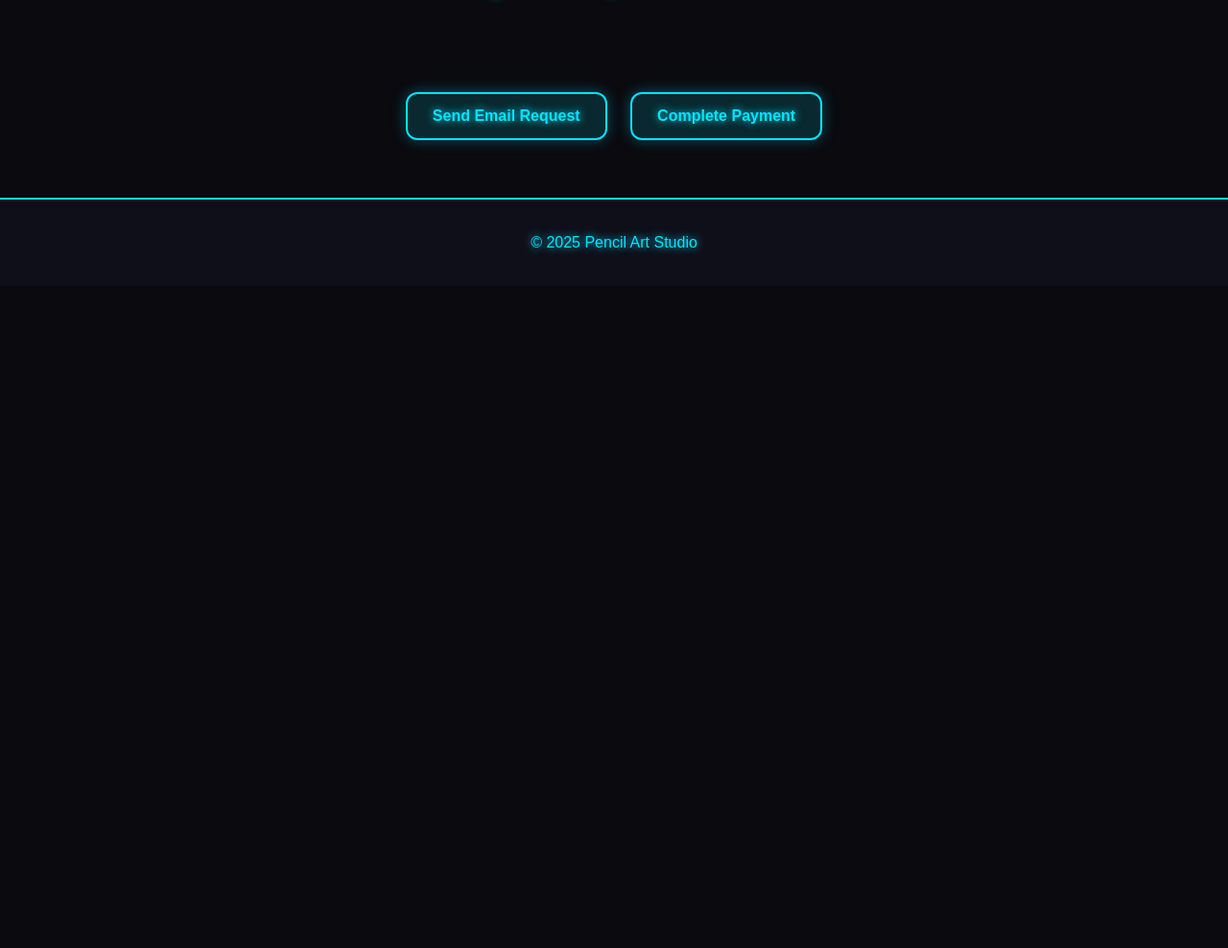
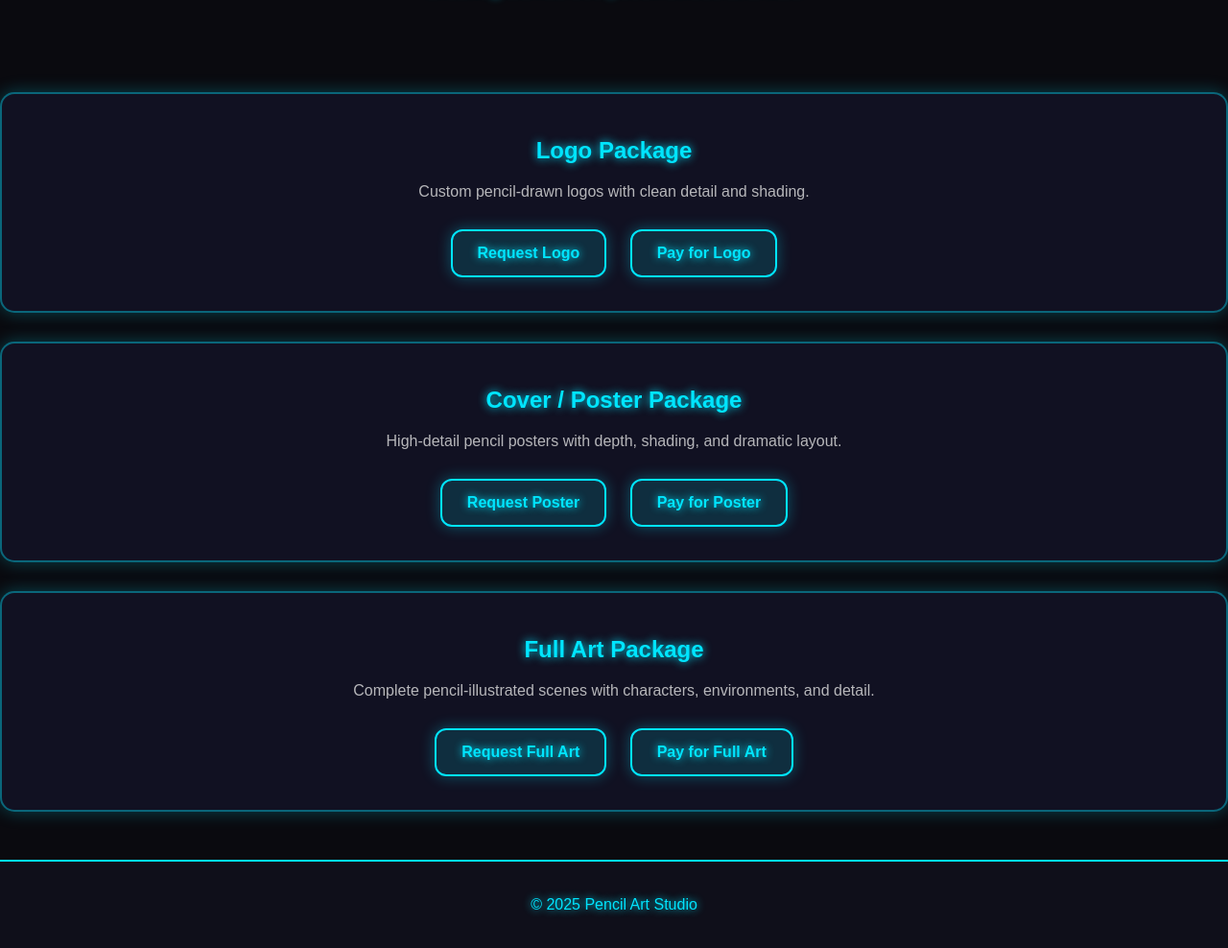
Before and after one commit to codeforger623/open-horizon-arts, a plain HTML site: page index.html in a window 1280 px wide. Shown: the part 638-1626 px from the top of the page at 96% size. Before the commit the page ends 936 px from the top, so only its background shows below. Drawn offline with Linux system fonts and the light colour scheme.

Commit message:
Update index.html

```diff
--- a/index.html
+++ b/index.html
@@ -78,10 +78,23 @@ I specialize in realistic portraits, custom logos, poster designs, and full-scen
 
   </section>
 
-<div style="text-align:center; margin-top:30px;">
+<div style="display:grid; gap:30px; margin-top:40px;">
 
-  <!-- SEND EMAIL BUTTON -->
-  <a href="mailto:codeforge45@gmail.com?subject=Art%20Commission%20Request&body=Hello!%20I%20would%20like%20to%20order%20a%20custom%20artwork.%0A%0APlease%20describe%20what%20you%20want:%0A-%20Type%20of%20art:%0A-%20Style:%0A-%20Size:%0A-%20Theme/Description:%0A-%20Extra%20details:%0A%0AThank%20you!"
+  <!-- LOGO PACKAGE -->
+  <div style="
+    background:#111122;
+    border:2px solid #00e5ff66;
+    border-radius:15px;
+    padding:25px;
+    text-align:center;
+    box-shadow:0 0 18px #00e5ff44;
+  ">
+    <h2 style="color:#00e5ff; text-shadow:0 0 10px #00e5ff;">Logo Package</h2>
+    <p style="opacity:0.8;">Custom pencil-drawn logos with clean detail and shading.</p>
+
+    <!-- Buttons -->
+    <div style="margin-top:20px;">
+      <a href="mailto:codeforge45@gmail.com?subject=Logo%20Commission%20Request&body=Hello!%20I%20would%20like%20a%20custom%20pencil-drawn%20LOGO.%0A%0AType%20your%20details%20below:%0A-%20Style:%0A-%20Theme:%0A-%20Text%20(if%20any):%0A-%20Extra%20details:%0A%0AThank%20you!"
          style="
             padding:14px 26px;
             background:#00e5ff22;
@@ -99,10 +112,9 @@ I specialize in realistic portraits, custom logos, poster designs, and full-scen
          "
          onmouseover="this.style.boxShadow='0 0 25px #00e5ff'; this.style.transform='translateY(-3px)';"
          onmouseout="this.style.boxShadow='0 0 15px #00e5ff55'; this.style.transform='translateY(0)';">
-    Send Email Request
+        Request Logo
       </a>
 
-  <!-- PAYPAL BUTTON -->
       <a href="https://paypal.me/openhorizonarts"
          style="
             padding:14px 26px;
@@ -121,10 +133,129 @@ I specialize in realistic portraits, custom logos, poster designs, and full-scen
          "
          onmouseover="this.style.boxShadow='0 0 25px #00e5ff'; this.style.transform='translateY(-3px)';"
          onmouseout="this.style.boxShadow='0 0 15px #00e5ff55'; this.style.transform='translateY(0)';">
-    Complete Payment
+        Pay for Logo
+      </a>
+    </div>
+  </div>
+
+
+  <!-- COVER / POSTER PACKAGE -->
+  <div style="
+    background:#111122;
+    border:2px solid #00e5ff66;
+    border-radius:15px;
+    padding:25px;
+    text-align:center;
+    box-shadow:0 0 18px #00e5ff44;
+  ">
+    <h2 style="color:#00e5ff; text-shadow:0 0 10px #00e5ff;">Cover / Poster Package</h2>
+    <p style="opacity:0.8;">High-detail pencil posters with depth, shading, and dramatic layout.</p>
+
+    <div style="margin-top:20px;">
+      <a href="mailto:codeforge45@gmail.com?subject=Cover%20or%20Poster%20Commission&body=Hello!%20I%20would%20like%20a%20pencil-drawn%20COVER%20or%20POSTER.%0A%0AType%20your%20details%20below:%0A-%20Scene:%0A-%20Characters:%0A-%20Theme:%0A-%20Mood/Style:%0A-%20Extra%20details:%0A%0AThank%20you!"
+         style="
+            padding:14px 26px;
+            background:#00e5ff22;
+            color:#00e5ff;
+            border:2px solid #00e5ff;
+            border-radius:12px;
+            font-weight:bold;
+            font-family:'Orbitron', sans-serif;
+            text-decoration:none;
+            text-shadow:0 0 8px #00e5ff;
+            box-shadow:0 0 15px #00e5ff55;
+            margin:10px;
+            display:inline-block;
+            transition:0.3s;
+         "
+         onmouseover="this.style.boxShadow='0 0 25px #00e5ff'; this.style.transform='translateY(-3px)';"
+         onmouseout="this.style.boxShadow='0 0 15px #00e5ff55'; this.style.transform='translateY(0)';">
+        Request Poster
       </a>
 
+      <a href="https://paypal.me/openhorizonarts"
+         style="
+            padding:14px 26px;
+            background:#00e5ff22;
+            color:#00e5ff;
+            border:2px solid #00e5ff;
+            border-radius:12px;
+            font-weight:bold;
+            font-family:'Orbitron', sans-serif;
+            text-decoration:none;
+            text-shadow:0 0 8px #00e5ff;
+            box-shadow:0 0 15px #00e5ff55;
+            margin:10px;
+            display:inline-block;
+            transition:0.3s;
+         "
+         onmouseover="this.style.boxShadow='0 0 25px #00e5ff'; this.style.transform='translateY(-3px)';"
+         onmouseout="this.style.boxShadow='0 0 15px #00e5ff55'; this.style.transform='translateY(0)';">
+        Pay for Poster
+      </a>
     </div>
+  </div>
+
+
+  <!-- FULL ART PACKAGE -->
+  <div style="
+    background:#111122;
+    border:2px solid #00e5ff66;
+    border-radius:15px;
+    padding:25px;
+    text-align:center;
+    box-shadow:0 0 18px #00e5ff44;
+  ">
+    <h2 style="color:#00e5ff; text-shadow:0 0 10px #00e5ff;">Full Art Package</h2>
+    <p style="opacity:0.8;">Complete pencil-illustrated scenes with characters, environments, and detail.</p>
+
+    <div style="margin-top:20px;">
+      <a href="mailto:codeforge45@gmail.com?subject=Full%20Art%20Commission&body=Hello!%20I%20would%20like%20a%20FULL%20ART%20pencil%20illustration.%0A%0AType%20your%20details%20below:%0A-%20Scene:%0A-%20Characters:%0A-%20Setting:%0A-%20Theme:%0A-%20Extra%20details:%0A%0AThank%20you!"
+         style="
+            padding:14px 26px;
+            background:#00e5ff22;
+            color:#00e5ff;
+            border:2px solid #00e5ff;
+            border-radius:12px;
+            font-weight:bold;
+            font-family:'Orbitron', sans-serif;
+            text-decoration:none;
+            text-shadow:0 0 8px #00e5ff;
+            box-shadow:0 0 15px #00e5ff55;
+            margin:10px;
+            display:inline-block;
+            transition:0.3s;
+         "
+         onmouseover="this.style.boxShadow='0 0 25px #00e5ff'; this.style.transform='translateY(-3px)';"
+         onmouseout="this.style.boxShadow='0 0 15px #00e5ff55'; this.style.transform='translateY(0)';">
+        Request Full Art
+      </a>
+
+      <a href="https://paypal.me/openhorizonarts"
+         style="
+            padding:14px 26px;
+            background:#00e5ff22;
+            color:#00e5ff;
+            border:2px solid #00e5ff;
+            border-radius:12px;
+            font-weight:bold;
+            font-family:'Orbitron', sans-serif;
+            text-decoration:none;
+            text-shadow:0 0 8px #00e5ff;
+            box-shadow:0 0 15px #00e5ff55;
+            margin:10px;
+            display:inline-block;
+            transition:0.3s;
+         "
+         onmouseover="this.style.boxShadow='0 0 25px #00e5ff'; this.style.transform='translateY(-3px)';"
+         onmouseout="this.style.boxShadow='0 0 15px #00e5ff55'; this.style.transform='translateY(0)';">
+        Pay for Full Art
+      </a>
+    </div>
+  </div>
+
+</div>
+
 
 
   <!-- Contact Page -->
```
Lines whose indentation alone changed are shown as unchanged.
